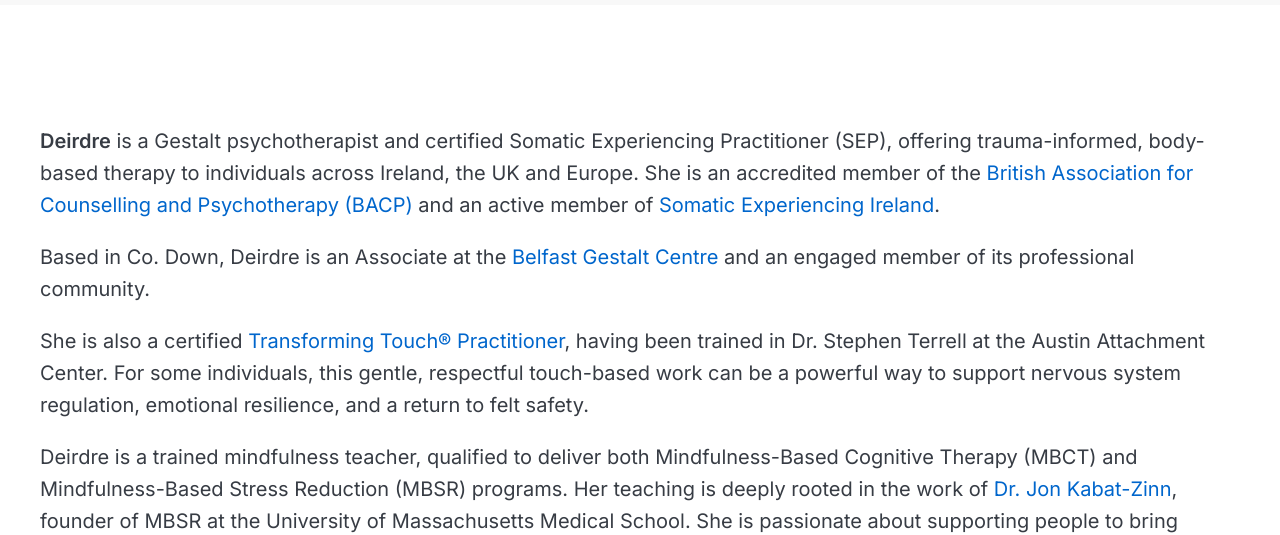
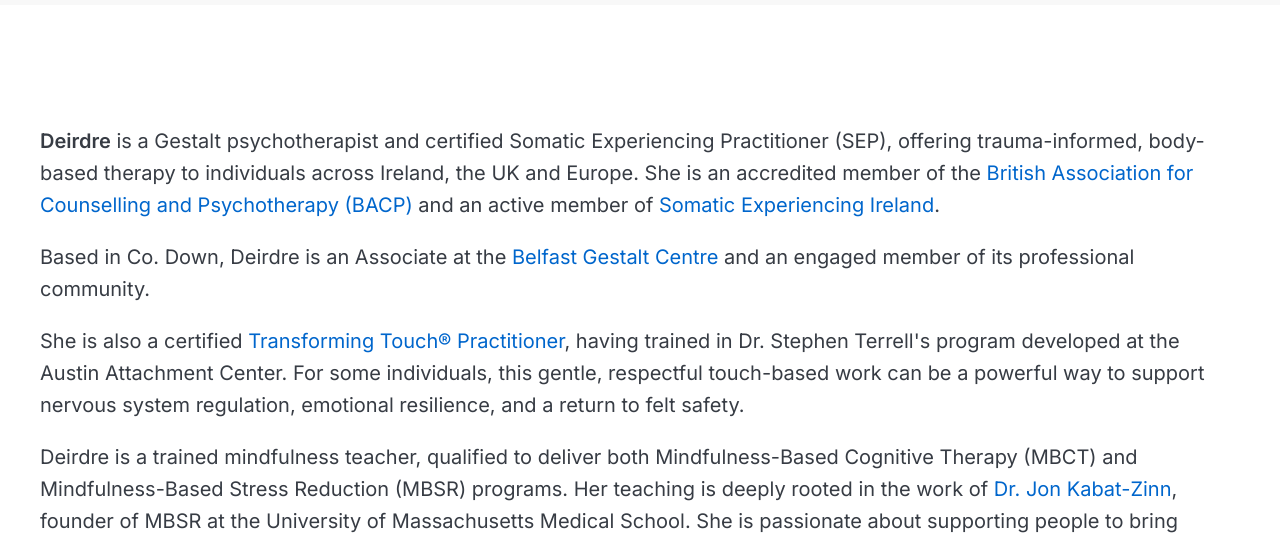
Before and after one commit to sjmcnamara/deirdremckibbin, a plain HTML site: page index.html in a window 1280 px wide. Shown: the part 272-807 px from the top of the page. Drawn offline with nearby package versions, Linux system fonts and the light colour scheme.

Commit message:
Update index.html

```diff
--- a/index.html
+++ b/index.html
@@ -92,7 +92,7 @@
         professional community.</p>
 
       <p>She is also a certified <a href="https://www.austinattach.com" target="_blank">Transforming Touch®
-          Practitioner</a>, having been trained in Dr. Stephen Terrell at the Austin Attachment Center. For some
+          Practitioner</a>, having trained in Dr. Stephen Terrell's program developed at the Austin Attachment Center. For some
         individuals, this gentle, respectful touch-based work can be a powerful way to support nervous system
         regulation, emotional resilience, and a return to felt safety.</p>
 
```
